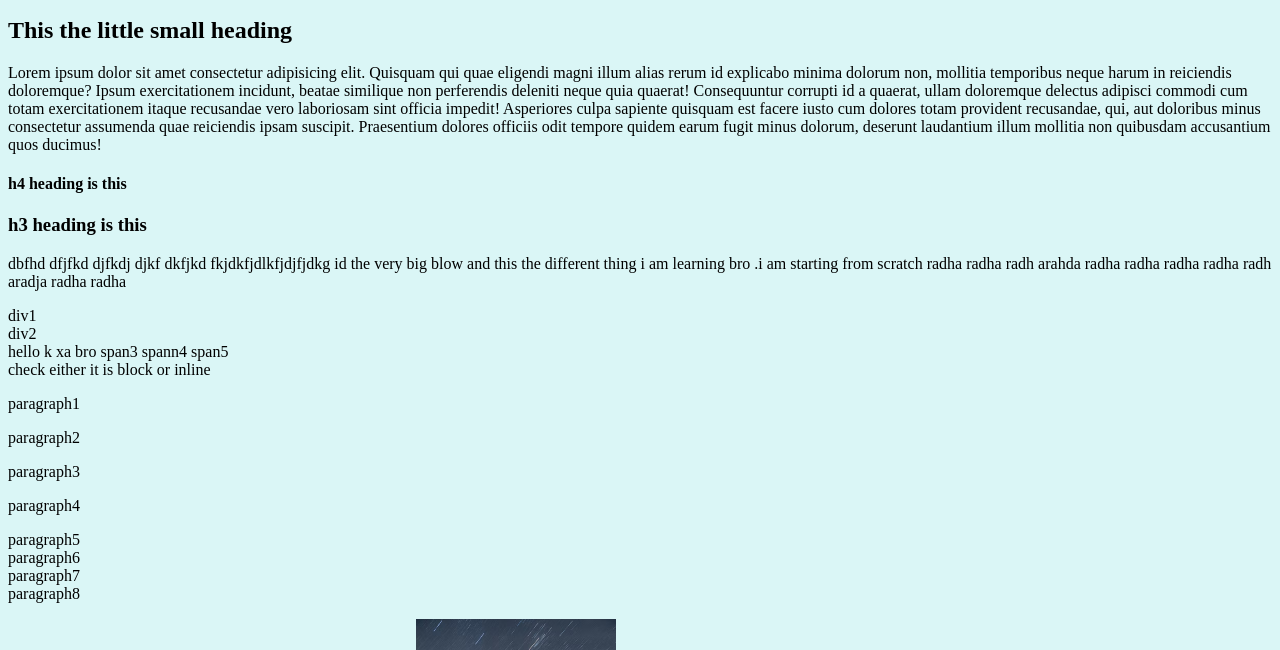
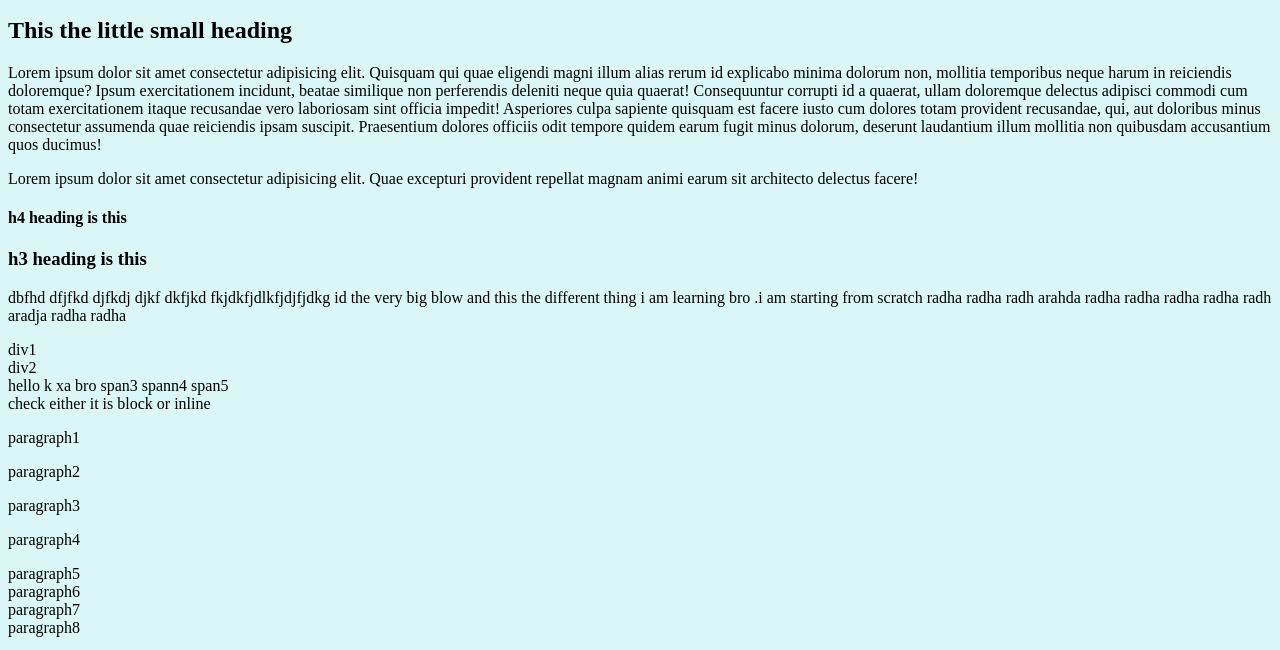
Before and after one commit to sunilbudhathoki01/html-css-js-from-scratch, a plain HTML site: page html&css/index.html in a window 1280 px wide. Shown: the part 103-753 px from the top of the page. Drawn offline with Linux system fonts and the light colour scheme.

Commit message:
update index.html

```diff
--- a/html&css/index.html
+++ b/html&css/index.html
@@ -25,6 +25,10 @@
       assumenda quae reiciendis ipsam suscipit. Praesentium dolores officiis
       odit tempore quidem earum fugit minus dolorum, deserunt laudantium illum
       mollitia non quibusdam accusantium quos ducimus!
+    </p>
+    <p>
+      Lorem ipsum dolor sit amet consectetur adipisicing elit. Quae excepturi
+      provident repellat magnam animi earum sit architecto delectus facere!
     </p>
     <h4>h4 heading is this</h4>
     <h3>h3 heading is this</h3>
```
